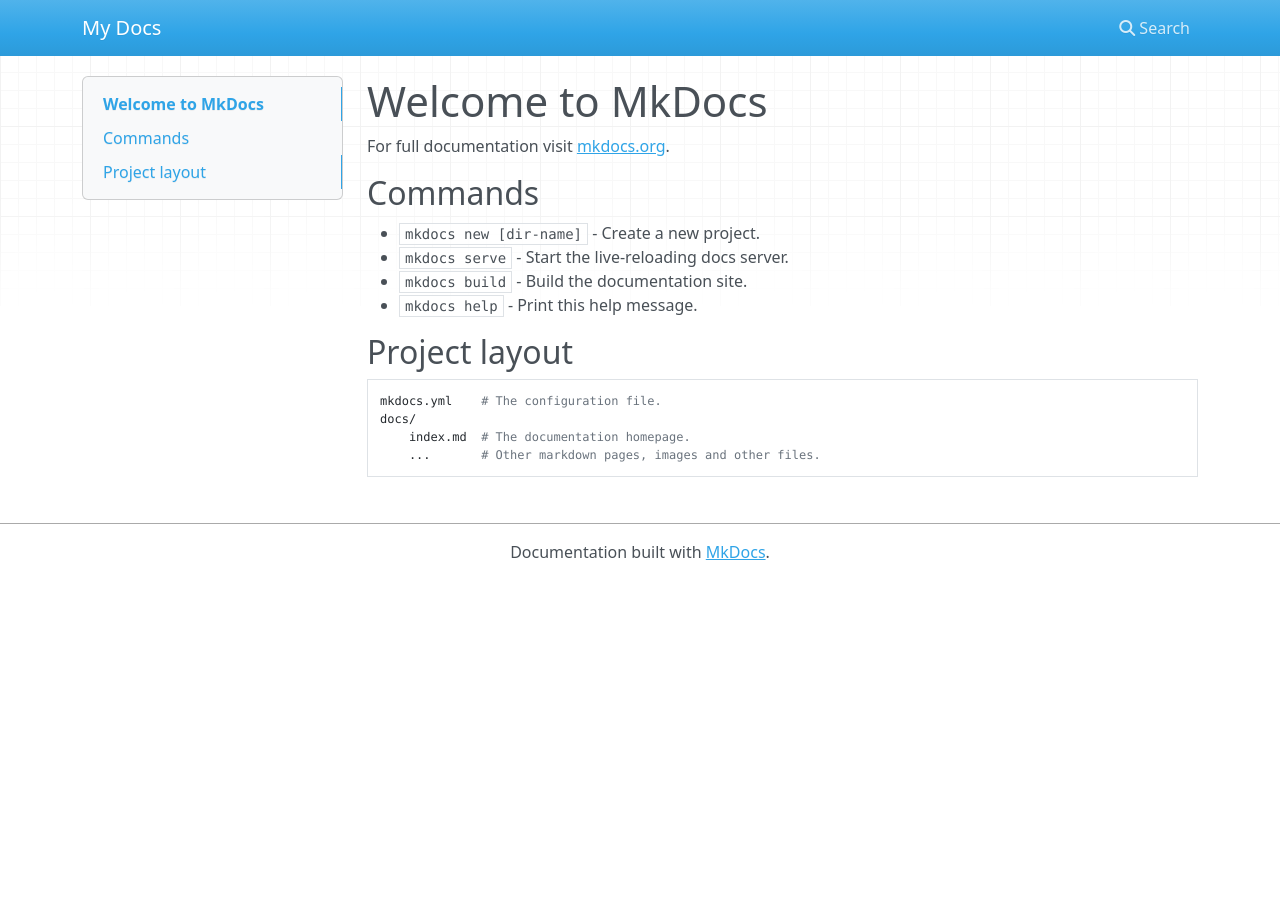
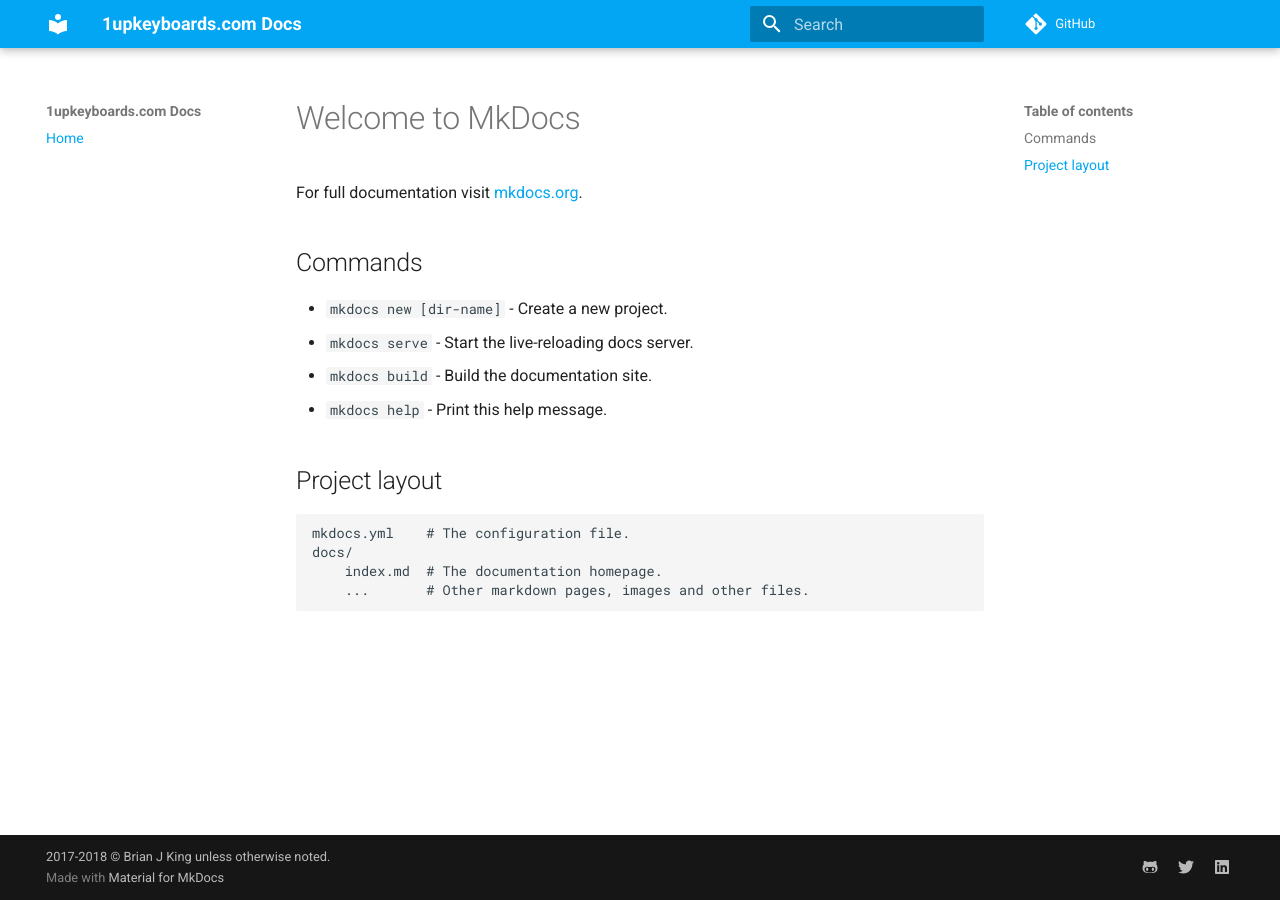
Before and after one commit to brianjking/1upkeyboard-docs, an MkDocs documentation site: the page built from docs/index.md, in a window 1280 px wide. Built offline with MkDocs 1.6.1 and Material for MkDocs 9.7.7, drawn with Linux system fonts in a browser that asks for light colours; nearby versions of some CDN libraries; comment, search, counter and statistics services are not loaded; old or Windows-style settings are respelled for this version of MkDocs.

Commit message:
Updating mkdocs

```diff
--- a/mkdocs.yml
+++ b/mkdocs.yml
@@ -1 +1,71 @@
-site_name: My Docs
+site_name: 1upkeyboards.com Docs
+copyright: 2017-2018 &copy; Brian J King unless otherwise noted.
+site_description: 1upkeyboards.com website documentation
+site_author: Brian J King
+repo_url: https://github.com/brianjking/1upkeyboard-docs
+#site_url: http://help.hudsonvalleydockdogs.com
+pages:
+- Home: index.md
+#- WordPress Basics:
+#    - Getting Started: wordpress-basics/basics.md
+#    - Working with Posts: wordpress-basics/posts.md
+#    - Working with Pages: wordpress-basics/pages.md
+#    - Working with Forms: wordpress-basics/forms.md
+#- Advanced:
+#    - Working with Divi: advanced/divi.md
+#    - Working with Events: advanced/events.md
+#- Style Guide:
+#    - Color Scheme: style-guide/color-scheme.md
+#    - Typefaces: style-guide/typefaces.md
+theme: material
+#theme: null
+#theme_dir: material
+#theme_dir: mkdocs-material/material
+#markdown_extensions:
+#    - toc:
+#        permalink: '#'
+#    - admonition
+#    - pymdownx.tilde
+#    - markdown.extensions.smarty
+#    - pymdownx.smartsymbols
+markdown_extensions:
+  - markdown.extensions.admonition
+  - markdown.extensions.codehilite(guess_lang=false)
+  - markdown.extensions.footnotes
+  - markdown.extensions.meta
+  - markdown.extensions.toc(permalink=true)
+  - pymdownx.arithmatex
+  - pymdownx.betterem(smart_enable=all)
+  - pymdownx.caret
+  - pymdownx.critic
+  - pymdownx.emoji:
+      emoji_generator: !!python/name:pymdownx.emoji.to_svg
+  - pymdownx.inlinehilite
+  - pymdownx.magiclink
+  - pymdownx.mark
+  - pymdownx.smartsymbols
+  - pymdownx.superfences
+  - pymdownx.tasklist(custom_checkbox=true)
+  - pymdownx.tilde
+
+
+# Options
+extra:
+  version: '1.1'
+  #logo: 'img/logo.png'
+  palette:
+    primary: 'light blue'
+    accent: 'pink'
+  font:
+    text: 'Roboto'
+    code: 'Roboto Mono'
+  i18n:
+    prev: 'Previous'
+    next: 'Next'
+  social:
+    - type: github-alt
+      link: https://github.com/brianjking
+    - type: twitter
+      link: https://twitter.com/brianjking
+    - type: linkedin
+      link: https://www.linkedin.com/in/brianjking
```
